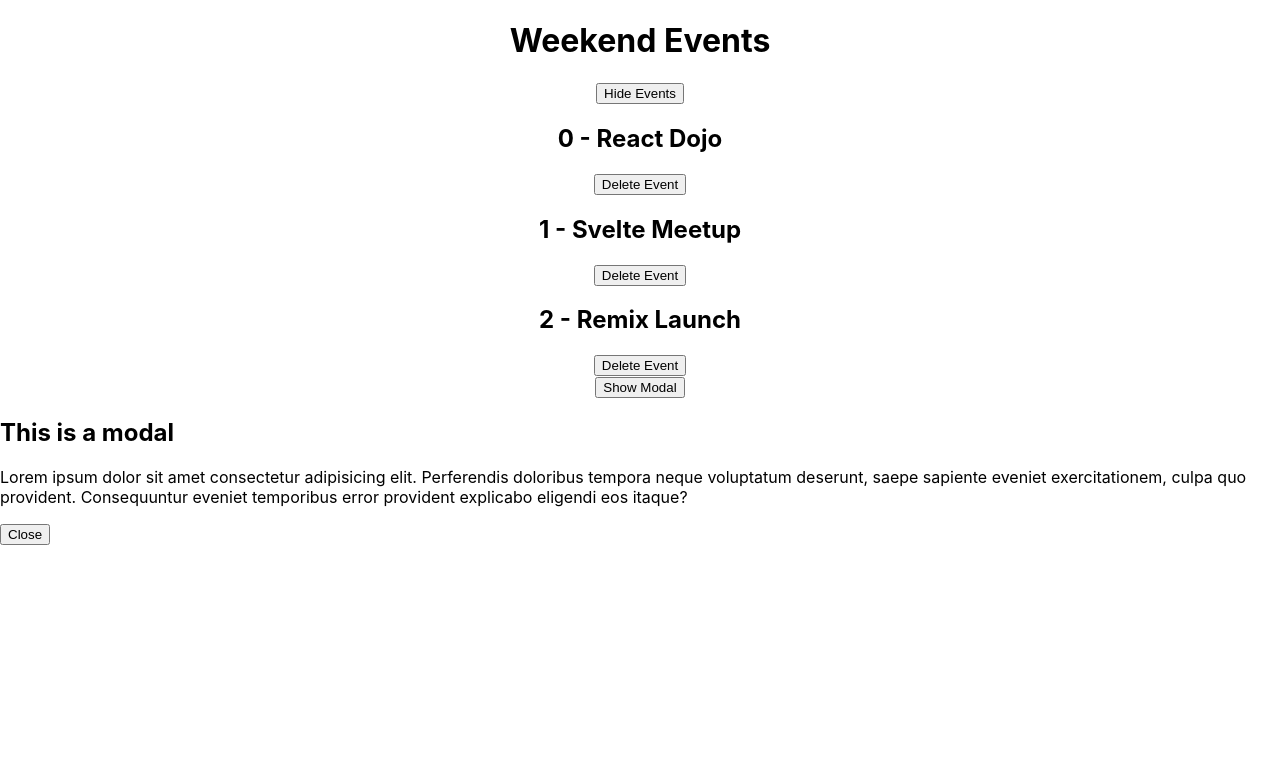
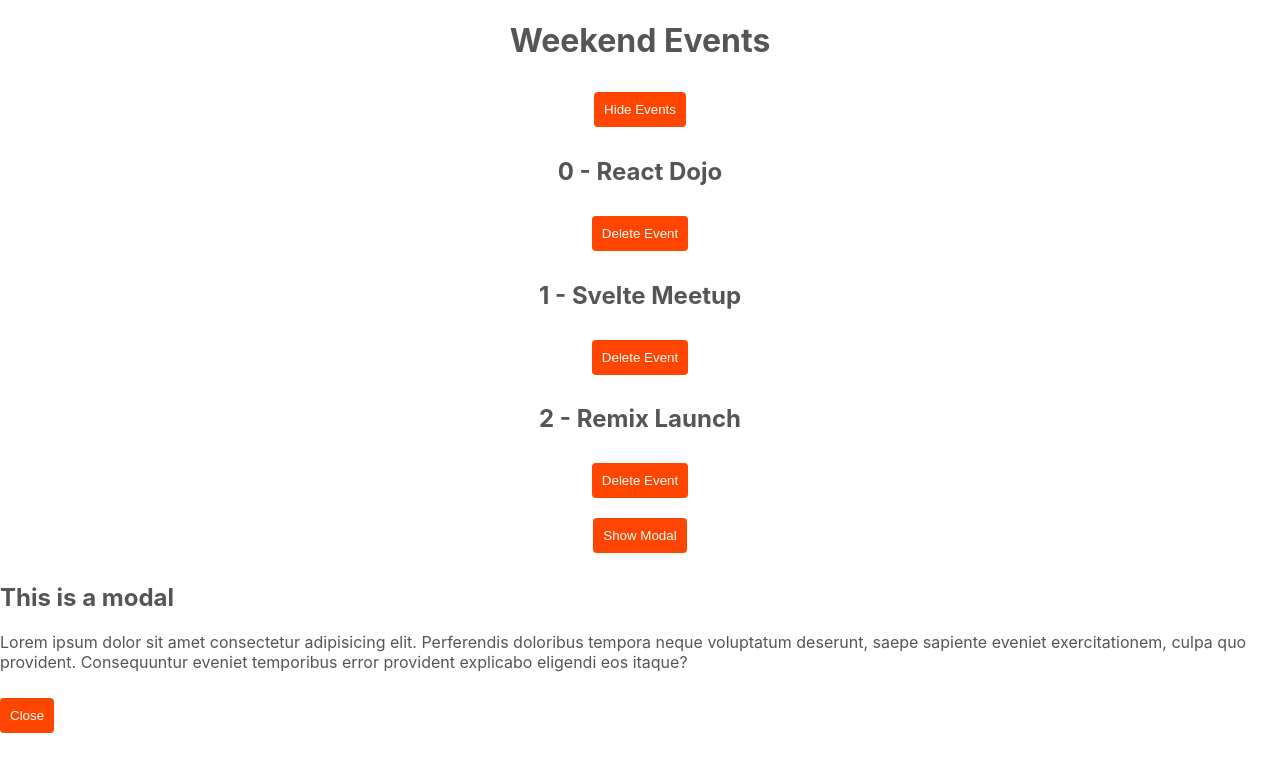
Before and after one commit to saya0118/a-0521-event-demo-app, a React (Create React App) app: page / in a window 1280 px wide. Both pictures are taken after a click on the button "Show Modal". Shown: the top 772 px of the page. Built offline with nearby package versions, Linux system fonts and the light colour scheme.

Commit message:
added global and modal css

```diff
--- /dev/null
+++ b/src/Modal.css
@@ -0,0 +1,16 @@
+.modal-backdrop{
+    position: fixed;
+    top: 0;
+    left: 0;
+    width: 100%;
+    height: 100%;
+    background: rgba(0,0,0, 0.5);
+}
+
+.modal{
+    padding: 30px;
+    max-width: 480px;
+    margin: 200px auto;
+    background-color: #fff;
+    border-radius: 10px;
+}
--- a/src/index.css
+++ b/src/index.css
@@ -11,3 +11,17 @@
   font-family: source-code-pro, Menlo, Monaco, Consolas, 'Courier New',
     monospace;
 }
+
+p, h1, h2 {
+  color: #555;
+}
+
+button {
+  background-color: #ff4500;
+  color: #fff;
+  padding: 10px;
+  border: 0;
+  border-radius: 4px;
+  margin: 10px auto;
+  cursor: pointer;
+}
```
